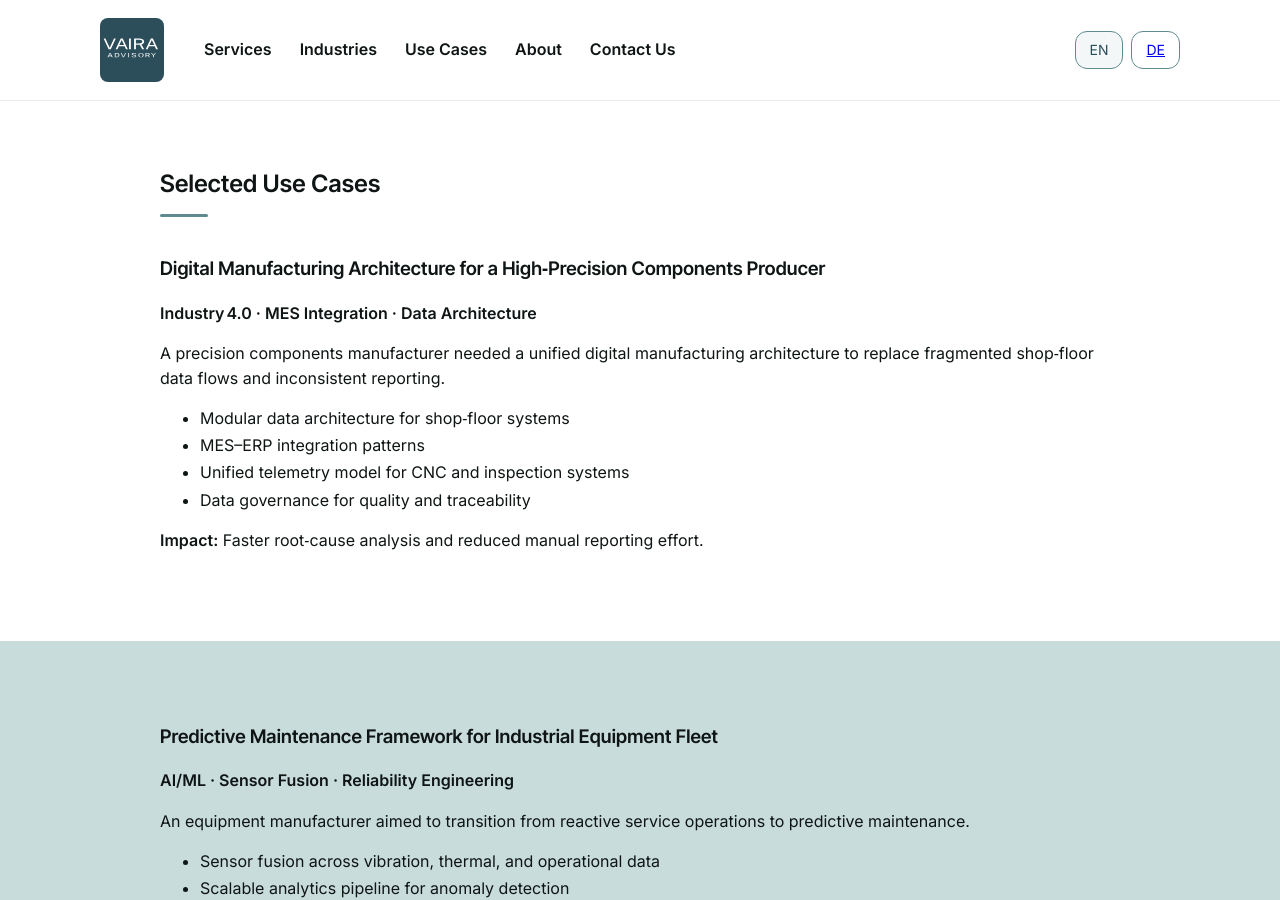
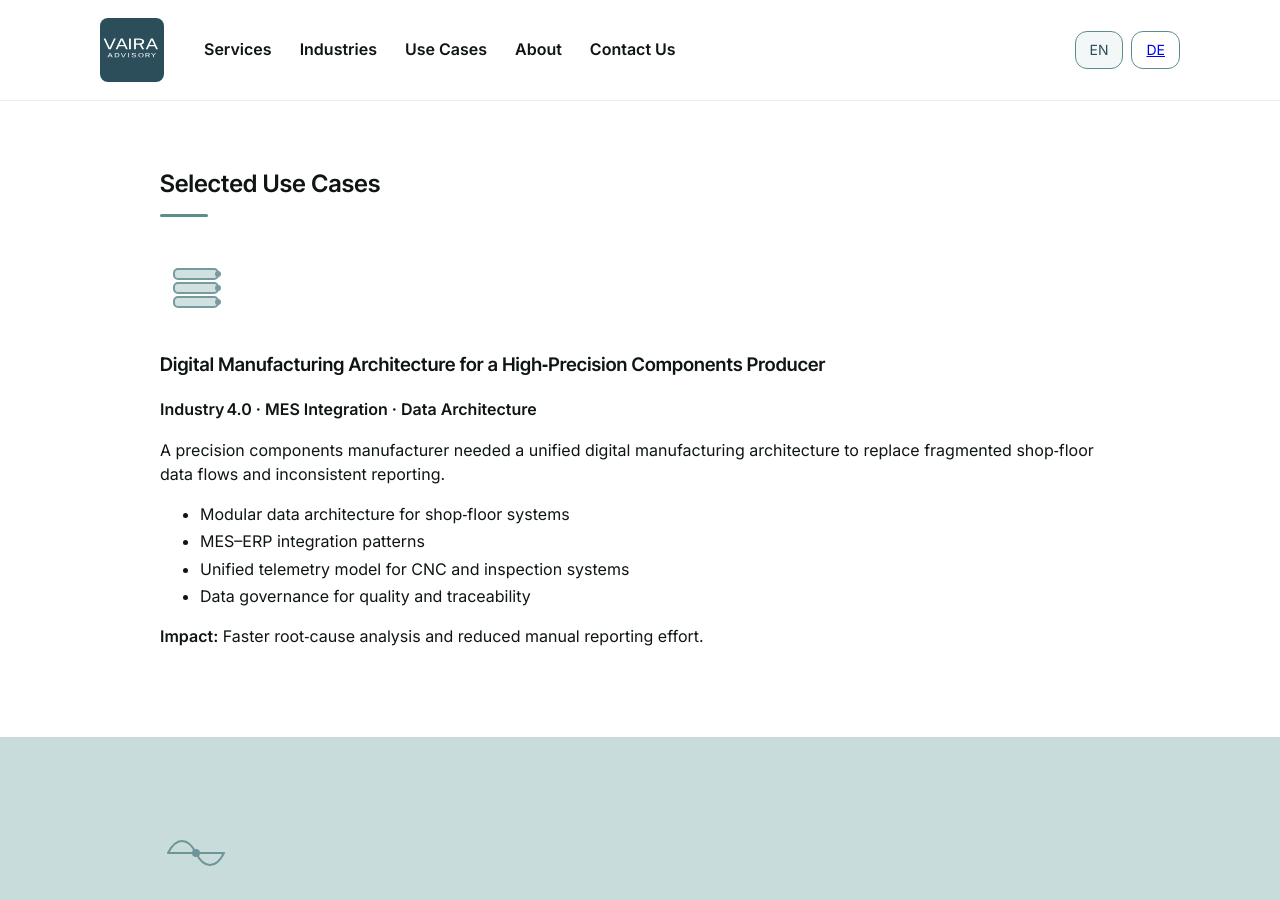
Before and after one commit to raphaelheeb/vaira-advisory, a Jekyll site: the page built from use-cases/index.html, in a window 1280 px wide and 900 px high, scrolled down 797 px. Built offline with Jekyll 4.4.1, drawn with Linux system fonts in a browser that asks for light colours.

Commit message:
Update index.html

```diff
--- a/use-cases/index.html
+++ b/use-cases/index.html
@@ -76,6 +76,25 @@
   <div class="content-wrapper wrapper--narrow">
     <h2>Selected Use Cases</h2>
 
+<div class="micro-illustration">
+    <svg width="72" height="72" viewBox="0 0 72 72" xmlns="http://www.w3.org/2000/svg">
+  <!-- Layer 1 -->
+  <rect x="14" y="16" width="44" height="10" rx="4"
+        fill="var(--primary-light)" stroke="var(--primary-mid)" stroke-width="2"/>
+  <!-- Layer 2 -->
+  <rect x="14" y="30" width="44" height="10" rx="4"
+        fill="var(--primary-light)" stroke="var(--primary-mid)" stroke-width="2"/>
+  <!-- Layer 3 -->
+  <rect x="14" y="44" width="44" height="10" rx="4"
+        fill="var(--primary-light)" stroke="var(--primary-mid)" stroke-width="2"/>
+  <!-- Side nodes -->
+  <circle cx="58" cy="21" r="3" fill="var(--primary-mid)"/>
+  <circle cx="58" cy="35" r="3" fill="var(--primary-mid)"/>
+  <circle cx="58" cy="49" r="3" fill="var(--primary-mid)"/>
+</svg>
+
+    </div>
+
     <h3>Digital Manufacturing Architecture for a High‑Precision Components Producer</h3>
     <p><strong>Industry 4.0 · MES Integration · Data Architecture</strong></p>
 
@@ -98,6 +117,22 @@
 <!-- SECTION 3: USE CASE 2 (TEAL BACKGROUND) -->
 <section class="section section--alt">
   <div class="content-wrapper wrapper--narrow">
+
+ <div class="micro-illustration">
+    <svg width="72" height="72" viewBox="0 0 72 72" xmlns="http://www.w3.org/2000/svg">
+  <!-- Baseline -->
+  <line x1="8" y1="36" x2="64" y2="36"
+        stroke="var(--primary-mid)" stroke-width="2" stroke-linecap="round"/>
+  <!-- Waveform -->
+  <path d="M8 36
+           C16 20, 28 20, 36 36
+           S56 52, 64 36"
+        fill="none" stroke="var(--primary-mid)" stroke-width="2"/>
+  <!-- Anomaly marker -->
+  <circle cx="36" cy="36" r="4" fill="var(--primary-mid)"/>
+  </svg>
+ </div>
+
     <h3>Predictive Maintenance Framework for Industrial Equipment Fleet</h3>
     <p><strong>AI/ML · Sensor Fusion · Reliability Engineering</strong></p>
 
@@ -120,6 +155,25 @@
 <!-- SECTION 4: USE CASE 3 (WHITE BACKGROUND, NO CARD FRAME) -->
 <section class="section section--lighter">
   <div class="content-wrapper wrapper--narrow">
+
+     <div class="micro-illustration">
+<svg width="72" height="72" viewBox="0 0 72 72" xmlns="http://www.w3.org/2000/svg">
+  <!-- Main vertical line -->
+  <line x1="36" y1="16" x2="36" y2="40"
+        stroke="var(--primary-mid)" stroke-width="2" stroke-linecap="round"/>
+  <!-- Left branch -->
+  <path d="M36 28 C28 32, 24 36, 20 44"
+        fill="none" stroke="var(--primary-mid)" stroke-width="2" stroke-linecap="round"/>
+  <circle cx="20" cy="44" r="4" fill="var(--primary-mid)"/>
+  <!-- Right branch -->
+  <path d="M36 28 C44 32, 48 36, 52 44"
+        fill="none" stroke="var(--primary-mid)" stroke-width="2" stroke-linecap="round"/>
+  <circle cx="52" cy="44" r="4" fill="var(--primary-mid)"/>
+  <!-- Top node -->
+  <circle cx="36" cy="16" r="4" fill="var(--primary-mid)"/>
+</svg>
+    </div>
+
     <h3>End‑to‑End Process Optimization for a High‑Mix, Low‑Volume Factory</h3>
     <p><strong>Operations Engineering · Digital Twins · Flow Optimization</strong></p>
 
```
